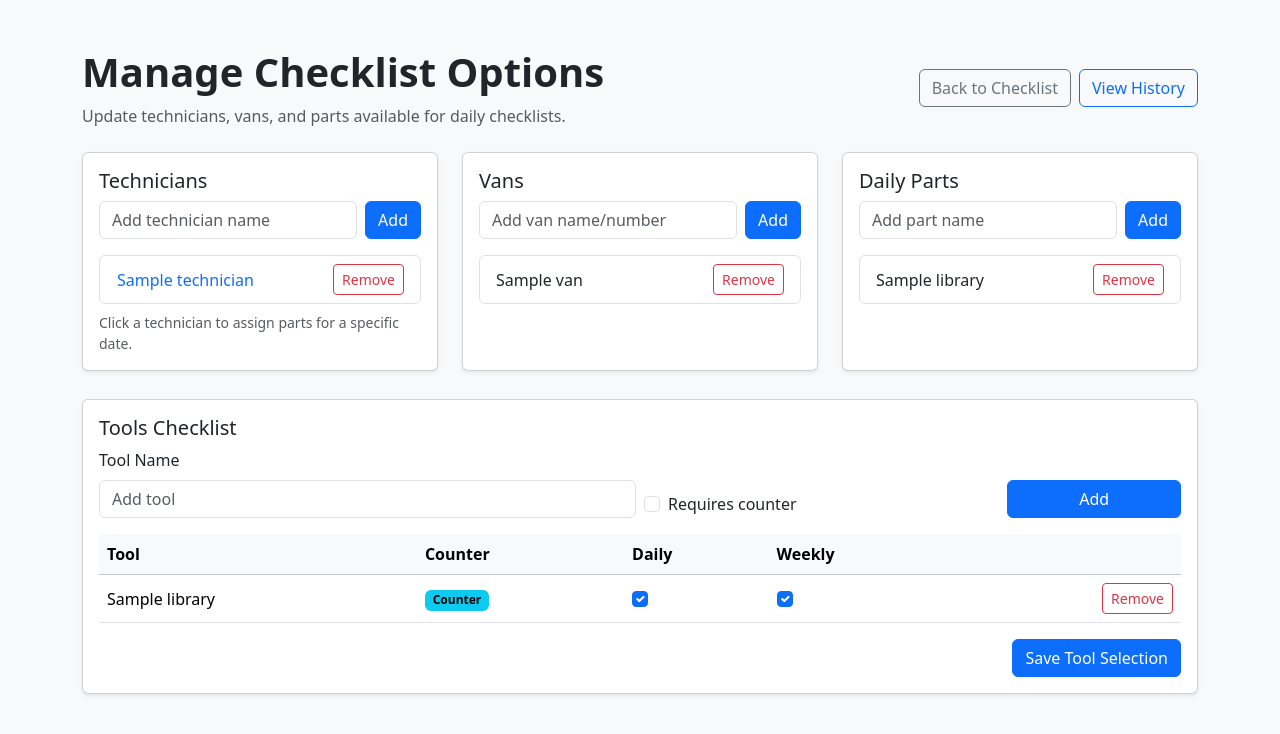
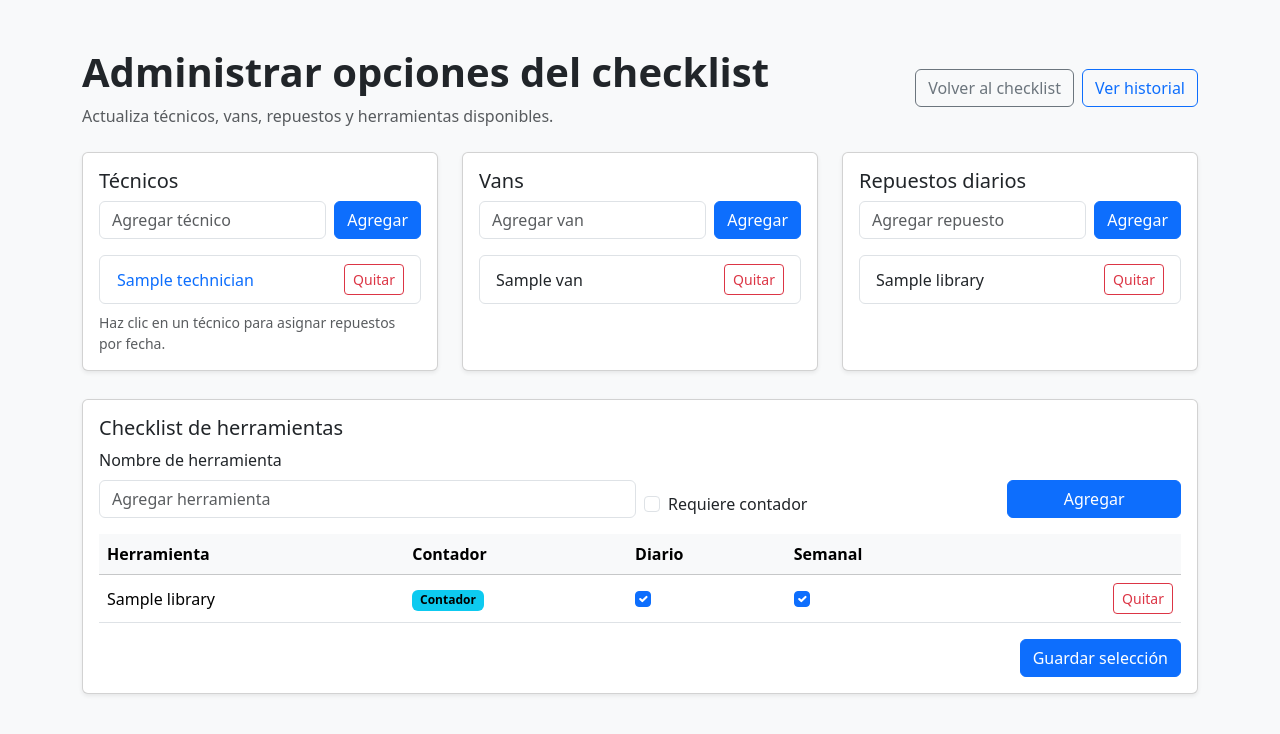
Before and after one commit to Galos12/check, a PHP site: page /manage_options.php in a window 1280 px wide. Shown: the top 734 px of the page. Run offline with PHP 8.4, Linux system fonts and the light colour scheme; tables that the repository leaves empty hold one stand-in row (values such as "Sample post").

Commit message:
Translate UI and refine selection behavior

```diff
--- a/manage_options.php
+++ b/manage_options.php
@@ -31,7 +31,7 @@ if ($_SERVER['REQUEST_METHOD'] === 'POST') {
         if ($tool_id > 0) {
             $stmt = $db->prepare('DELETE FROM tools_library WHERE id = :id');
             $stmt->execute([':id' => $tool_id]);
-            $message = 'Tool removed.';
+            $message = 'Herramienta eliminada.';
         }
     } elseif ($action === 'assign_parts') {
         $technician_id = (int) ($_POST['technician_id'] ?? 0);
@@ -61,7 +61,7 @@ if ($_SERVER['REQUEST_METHOD'] === 'POST') {
                 ]);
             }
             $db->commit();
-            $message = 'Parts assigned.';
+            $message = 'Repuestos asignados.';
         }
     } elseif ($action === 'update_tool_categories') {
         $tool_ids = array_map('intval', $_POST['tool_ids'] ?? []);
@@ -76,7 +76,7 @@ if ($_SERVER['REQUEST_METHOD'] === 'POST') {
                     ':id' => $tool_id,
                 ]);
             }
-            $message = 'Tool list updated.';
+            $message = 'Lista de herramientas actualizada.';
         }
     } elseif ($value !== '' && isset($action_map[$action])) {
         $table = $action_map[$action]['table'];
@@ -94,11 +94,11 @@ if ($_SERVER['REQUEST_METHOD'] === 'POST') {
                 $stmt = $db->prepare("INSERT IGNORE INTO {$table} ({$column}) VALUES (:value)");
                 $stmt->execute([':value' => $value]);
             }
-            $message = 'Saved.';
+            $message = 'Guardado.';
         } elseif (str_starts_with($action, 'remove_')) {
             $stmt = $db->prepare("DELETE FROM {$table} WHERE {$column} = :value");
             $stmt->execute([':value' => $value]);
-            $message = 'Removed.';
+            $message = 'Eliminado.';
         }
     }
 }
@@ -129,7 +129,7 @@ foreach ($assignments_raw as $row) {
 <head>
     <meta charset="UTF-8">
     <meta name="viewport" content="width=device-width, initial-scale=1">
-    <title>Manage Checklist Options</title>
+    <title>Administrar opciones de checklist</title>
     <link
         href="https://cdn.jsdelivr.net/npm/bootstrap@5.3.3/dist/css/bootstrap.min.css"
         rel="stylesheet"
@@ -141,12 +141,12 @@ foreach ($assignments_raw as $row) {
 <div class="container py-5">
     <div class="d-flex flex-wrap justify-content-between align-items-center mb-4">
         <div>
-            <h1 class="display-6 fw-bold">Manage Checklist Options</h1>
-            <p class="text-muted mb-0">Update technicians, vans, and parts available for daily checklists.</p>
+            <h1 class="display-6 fw-bold">Administrar opciones del checklist</h1>
+            <p class="text-muted mb-0">Actualiza técnicos, vans, repuestos y herramientas disponibles.</p>
         </div>
         <div class="d-flex gap-2 mt-3 mt-md-0">
-            <a class="btn btn-outline-secondary" href="index.php">Back to Checklist</a>
-            <a class="btn btn-outline-primary" href="history.php">View History</a>
+            <a class="btn btn-outline-secondary" href="index.php">Volver al checklist</a>
+            <a class="btn btn-outline-primary" href="history.php">Ver historial</a>
         </div>
     </div>
 
@@ -158,11 +158,11 @@ foreach ($assignments_raw as $row) {
         <div class="col-lg-4">
             <div class="card shadow-sm h-100">
                 <div class="card-body">
-                    <h2 class="h5">Technicians</h2>
+                    <h2 class="h5">Técnicos</h2>
                     <form class="d-flex gap-2 mb-3" method="post">
                         <input type="hidden" name="action" value="add_technician">
-                        <input class="form-control" name="value" placeholder="Add technician name" required>
-                        <button class="btn btn-primary" type="submit">Add</button>
+                        <input class="form-control" name="value" placeholder="Agregar técnico" required>
+                        <button class="btn btn-primary" type="submit">Agregar</button>
                     </form>
                     <ul class="list-group scroll-list">
                         <?php foreach ($technicians as $technician) : ?>
@@ -173,12 +173,12 @@ foreach ($assignments_raw as $row) {
                                 <form method="post">
                                     <input type="hidden" name="action" value="remove_technician">
                                     <input type="hidden" name="value" value="<?php echo htmlspecialchars($technician['name'], ENT_QUOTES); ?>">
-                                    <button class="btn btn-sm btn-outline-danger" type="submit">Remove</button>
+                                    <button class="btn btn-sm btn-outline-danger" type="submit">Quitar</button>
                                 </form>
                             </li>
                         <?php endforeach; ?>
                     </ul>
-                    <small class="text-muted d-block mt-2">Click a technician to assign parts for a specific date.</small>
+                    <small class="text-muted d-block mt-2">Haz clic en un técnico para asignar repuestos por fecha.</small>
                 </div>
             </div>
         </div>
@@ -188,8 +188,8 @@ foreach ($assignments_raw as $row) {
                     <h2 class="h5">Vans</h2>
                     <form class="d-flex gap-2 mb-3" method="post">
                         <input type="hidden" name="action" value="add_van">
-                        <input class="form-control" name="value" placeholder="Add van name/number" required>
-                        <button class="btn btn-primary" type="submit">Add</button>
+                        <input class="form-control" name="value" placeholder="Agregar van" required>
+                        <button class="btn btn-primary" type="submit">Agregar</button>
                     </form>
                     <ul class="list-group scroll-list">
                         <?php foreach ($vans as $van) : ?>
@@ -198,7 +198,7 @@ foreach ($assignments_raw as $row) {
                                 <form method="post">
                                     <input type="hidden" name="action" value="remove_van">
                                     <input type="hidden" name="value" value="<?php echo htmlspecialchars($van['name'], ENT_QUOTES); ?>">
-                                    <button class="btn btn-sm btn-outline-danger" type="submit">Remove</button>
+                                    <button class="btn btn-sm btn-outline-danger" type="submit">Quitar</button>
                                 </form>
                             </li>
                         <?php endforeach; ?>
@@ -209,11 +209,11 @@ foreach ($assignments_raw as $row) {
         <div class="col-lg-4">
             <div class="card shadow-sm h-100">
                 <div class="card-body">
-                    <h2 class="h5">Daily Parts</h2>
+                    <h2 class="h5">Repuestos diarios</h2>
                     <form class="d-flex gap-2 mb-3" method="post">
                         <input type="hidden" name="action" value="add_part">
-                        <input class="form-control" name="value" placeholder="Add part name" required>
-                        <button class="btn btn-primary" type="submit">Add</button>
+                        <input class="form-control" name="value" placeholder="Agregar repuesto" required>
+                        <button class="btn btn-primary" type="submit">Agregar</button>
                     </form>
                     <ul class="list-group scroll-list">
                         <?php foreach ($parts as $part) : ?>
@@ -222,7 +222,7 @@ foreach ($assignments_raw as $row) {
                                 <form method="post">
                                     <input type="hidden" name="action" value="remove_part">
                                     <input type="hidden" name="value" value="<?php echo htmlspecialchars($part['name'], ENT_QUOTES); ?>">
-                                    <button class="btn btn-sm btn-outline-danger" type="submit">Remove</button>
+                                    <button class="btn btn-sm btn-outline-danger" type="submit">Quitar</button>
                                 </form>
                             </li>
                         <?php endforeach; ?>
@@ -236,21 +236,21 @@ foreach ($assignments_raw as $row) {
         <div class="col-12">
             <div class="card shadow-sm">
                 <div class="card-body">
-                    <h2 class="h5">Tools Checklist</h2>
+                    <h2 class="h5">Checklist de herramientas</h2>
                     <form class="row g-2 align-items-end mb-3" method="post">
                         <input type="hidden" name="action" value="add_tool">
                         <div class="col-md-6">
-                            <label class="form-label" for="tool_name">Tool Name</label>
-                            <input class="form-control" id="tool_name" name="value" placeholder="Add tool" required>
+                            <label class="form-label" for="tool_name">Nombre de herramienta</label>
+                            <input class="form-control" id="tool_name" name="value" placeholder="Agregar herramienta" required>
                         </div>
                         <div class="col-md-4">
                             <div class="form-check mt-4">
                                 <input class="form-check-input" type="checkbox" id="tool_has_counter" name="has_counter" value="1">
-                                <label class="form-check-label" for="tool_has_counter">Requires counter</label>
+                                <label class="form-check-label" for="tool_has_counter">Requiere contador</label>
                             </div>
                         </div>
                         <div class="col-md-2 d-grid">
-                            <button class="btn btn-primary" type="submit">Add</button>
+                            <button class="btn btn-primary" type="submit">Agregar</button>
                         </div>
                     </form>
 
@@ -260,10 +260,10 @@ foreach ($assignments_raw as $row) {
                             <table class="table align-middle table-hover">
                                 <thead class="table-light">
                                     <tr>
-                                        <th>Tool</th>
-                                        <th>Counter</th>
-                                        <th>Daily</th>
-                                        <th>Weekly</th>
+                                        <th>Herramienta</th>
+                                        <th>Contador</th>
+                                        <th>Diario</th>
+                                        <th>Semanal</th>
                                         <th></th>
                                     </tr>
                                 </thead>
@@ -276,7 +276,7 @@ foreach ($assignments_raw as $row) {
                                             </td>
                                             <td>
                                                 <?php if ((int) $tool['has_counter'] === 1) : ?>
-                                                    <span class="badge text-bg-info">Counter</span>
+                                                    <span class="badge text-bg-info">Contador</span>
                                                 <?php else : ?>
                                                     <span class="text-muted">No</span>
                                                 <?php endif; ?>
@@ -288,7 +288,7 @@ foreach ($assignments_raw as $row) {
                                                 <input class="form-check-input" type="checkbox" name="weekly_tool_ids[]" value="<?php echo (int) $tool['id']; ?>" <?php echo (int) $tool['is_weekly'] === 1 ? 'checked' : ''; ?>>
                                             </td>
                                             <td class="text-end">
-                                                <button class="btn btn-sm btn-outline-danger" type="submit" name="remove_tool" value="<?php echo (int) $tool['id']; ?>" formnovalidate>Remove</button>
+                                                <button class="btn btn-sm btn-outline-danger" type="submit" name="remove_tool" value="<?php echo (int) $tool['id']; ?>" formnovalidate>Quitar</button>
                                             </td>
                                         </tr>
                                     <?php endforeach; ?>
@@ -296,7 +296,7 @@ foreach ($assignments_raw as $row) {
                             </table>
                         </div>
                         <div class="d-flex justify-content-end">
-                            <button class="btn btn-primary" type="submit">Save Tool Selection</button>
+                            <button class="btn btn-primary" type="submit">Guardar selección</button>
                         </div>
                     </form>
                 </div>
@@ -310,38 +310,44 @@ foreach ($assignments_raw as $row) {
         <div class="modal-content">
             <form method="post">
                 <div class="modal-header">
-                    <h5 class="modal-title">Assign Parts to <span id="assignTechName"></span></h5>
+                    <h5 class="modal-title">Asignar repuestos a <span id="assignTechName"></span></h5>
                     <button type="button" class="btn-close" data-bs-dismiss="modal" aria-label="Close"></button>
                 </div>
                 <div class="modal-body">
                     <input type="hidden" name="action" value="assign_parts">
                     <input type="hidden" name="technician_id" id="assignTechId">
                     <div class="mb-3">
-                        <label class="form-label" for="assigned_date">Assignment Date (DD/MM/YYYY)</label>
-                        <input class="form-control" id="assigned_date" name="assigned_date" placeholder="DD/MM/YYYY" required>
+                        <label class="form-label" for="assigned_date">Fecha de asignación (DD/MM/AAAA)</label>
+                        <input class="form-control" id="assigned_date" name="assigned_date" placeholder="DD/MM/AAAA" required>
                     </div>
-                    <div class="row">
+                    <div class="table-responsive modal-scroll-table">
+                        <table class="table table-sm align-middle mb-0">
+                            <tbody>
                                 <?php foreach ($parts as $part) : ?>
-                            <div class="col-md-6">
-                                <div class="form-check">
+                                    <tr>
+                                        <td class="text-center" style="width: 32px;">
                                             <input class="form-check-input assign-part-checkbox" type="checkbox" id="part-<?php echo (int) $part['id']; ?>" name="part_ids[]" value="<?php echo (int) $part['id']; ?>">
+                                        </td>
+                                        <td>
                                             <label class="form-check-label" for="part-<?php echo (int) $part['id']; ?>">
                                                 <?php echo htmlspecialchars($part['name'], ENT_QUOTES); ?>
                                             </label>
-                                </div>
-                            </div>
+                                        </td>
+                                    </tr>
                                 <?php endforeach; ?>
+                            </tbody>
+                        </table>
                     </div>
                     <div class="mt-4">
-                        <h6 class="text-uppercase text-muted">Previously Assigned</h6>
+                        <h6 class="text-uppercase text-muted">Asignaciones previas</h6>
                         <div id="assignmentHistory" class="small text-muted">
-                            Select a technician to view assigned parts by date.
+                            Selecciona un técnico para ver asignaciones por fecha.
                         </div>
                     </div>
                 </div>
                 <div class="modal-footer">
-                    <button class="btn btn-outline-secondary" type="button" data-bs-dismiss="modal">Cancel</button>
-                    <button class="btn btn-primary" type="submit">Send</button>
+                    <button class="btn btn-outline-secondary" type="button" data-bs-dismiss="modal">Cancelar</button>
+                    <button class="btn btn-primary" type="submit">Enviar</button>
                 </div>
             </form>
         </div>
@@ -369,7 +375,7 @@ const renderHistory = (techId) => {
     const history = assignments[techId]?.dates ?? {};
     const entries = Object.entries(history);
     if (!entries.length) {
-        assignmentHistory.textContent = 'No assignments yet.';
+        assignmentHistory.textContent = 'Sin asignaciones aún.';
         return;
     }
     assignmentHistory.innerHTML = entries.map(([date, parts]) => {
--- a/styles.css
+++ b/styles.css
@@ -34,3 +34,8 @@
     background-color: #0d6efd;
     color: #fff;
 }
+
+.modal-scroll-table {
+    max-height: 240px;
+    overflow-y: auto;
+}
```
Also changed, not shown: history.php (+24 -24 lines), index.php (+36 -36 lines), script.js (+9 -4 lines), view_checklist.php (+23 -22 lines). Lines whose indentation alone changed are shown as unchanged.
